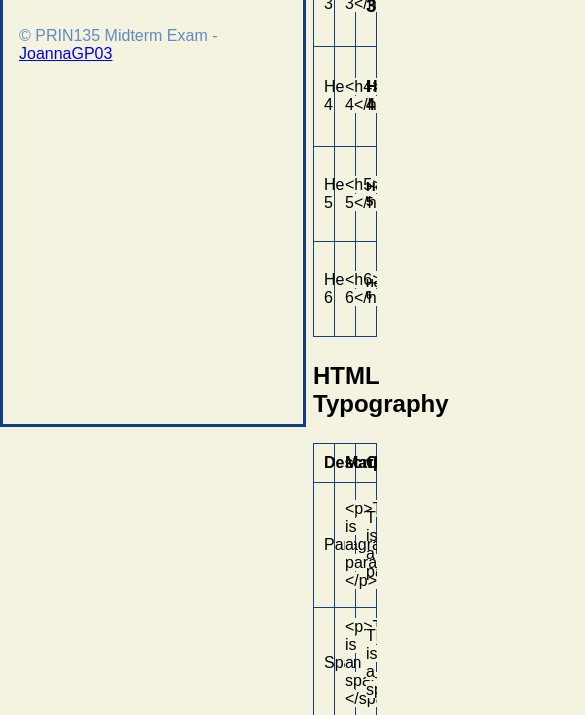
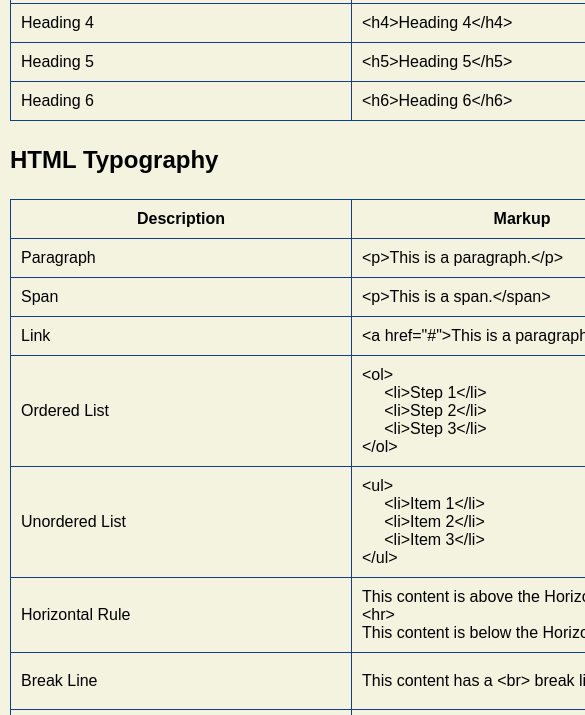
Before and after one commit to JoannaGP03/PRIN135-PRELIM-EXAM, a plain HTML site: page index.html in a window 390 px wide. Shown: the part 443-1158 px from the top of the page, 585 px wide, since content can reach past the window. Drawn offline with Linux system fonts and the light colour scheme; a web font is replaced by a local one.

Commit message:
Activity 6

```diff
--- a/index.html
+++ b/index.html
@@ -5,6 +5,11 @@
         <meta name="viewport" content="width=device-width, initial-scale=1.0">
         <title>PRIN-135: HTML Cheatsheet</title>
         <link rel="stylesheet" href="./style.css">
+
+        <!-- Google Fonts -->
+        <link rel="preconnect" href="https://fonts.googleapis.com">
+        <link rel="preconnect" href="https://fonts.gstatic.com" crossorigin>
+        <link href="https://fonts.googleapis.com/css2?family=Host+Grotesk:ital,wght@0,300..800;1,300..800&family=Space+Mono:ital,wght@0,400;0,700;1,400;1,700&display=swap" rel="stylesheet">
 
     </head>
     <body>
@@ -47,7 +52,7 @@
                     <tr>
                         <td>Heading 1</td>
                         <td><code>&lt;h1&gt;Heading 1&lt;/h1&gt;</code></td>
-                        <td><h1>Heading 1</h1></td>
+                        <td><h1 id="specifich1">Heading 1</h1></td>
                     </tr>
                     <tr>
                         <td>Heading 2</td>
--- a/style.css
+++ b/style.css
@@ -1,5 +1,7 @@
 * {
-    font-family: Arial, Helvetica, sans-serif;
+    margin: 0;
+    padding: 0;
+    font-family: "Host Grotesk", sans-serif;
     background-color: #F3F3E0;
 }
 .sidenav{
@@ -11,8 +13,7 @@
     left: 0;
     overflow-x: hidden; /* Disable horizontal scroll */
     padding-top: 20px;
-    border: 3px solid #133E87;
-
+    border: 2px solid #133E87;
 }
 
   /* The navigation menu links */
@@ -35,12 +36,6 @@
 
 .sidenav ul{
     text-decoration: none;
-}
-
-  /* On smaller screens, where height is less than 450px, change the style of the sidebar (less padding and a smaller font size) */
-@media screen and (max-height: 450px) {
-    .sidenav {padding-top: 15px;}
-    .sidenav a {font-size: 18px;}
 }
 
 .sidenav footer p{
@@ -73,15 +68,41 @@ table, td, th{
 
 }
 
-table, #media{
-    table
-}
-
 .main {
     margin-left: 300px; /* Same as the width of the sidebar */
-    padding: 5px;
+    padding: 15px;
 }
 
 .td-media {
     width: 100%;
 }
+
+#specifich1{
+    font-size: 27px ;
+}
+
+@media screen and (max-width: 425px) {
+    .sidenav {
+        width: 100vw;
+        max-width: none;
+        position: fixed;
+        top: 0;
+        left: 0;
+        height: 200px;
+        background-color: #F3F3E0;
+        box-sizing: border-box;
+        overflow-y: auto;
+        border-bottom: 2px solid #133E87;
+        overflow-x: hidden;
+        z-index: 1; /* Stay on top */
+        padding: 0;
+    }
+
+    .main {
+        width: 1024px;
+        max-width: none;
+        margin: 210px 10px 0 10px;
+        padding: 0;
+
+    }
+}
```
